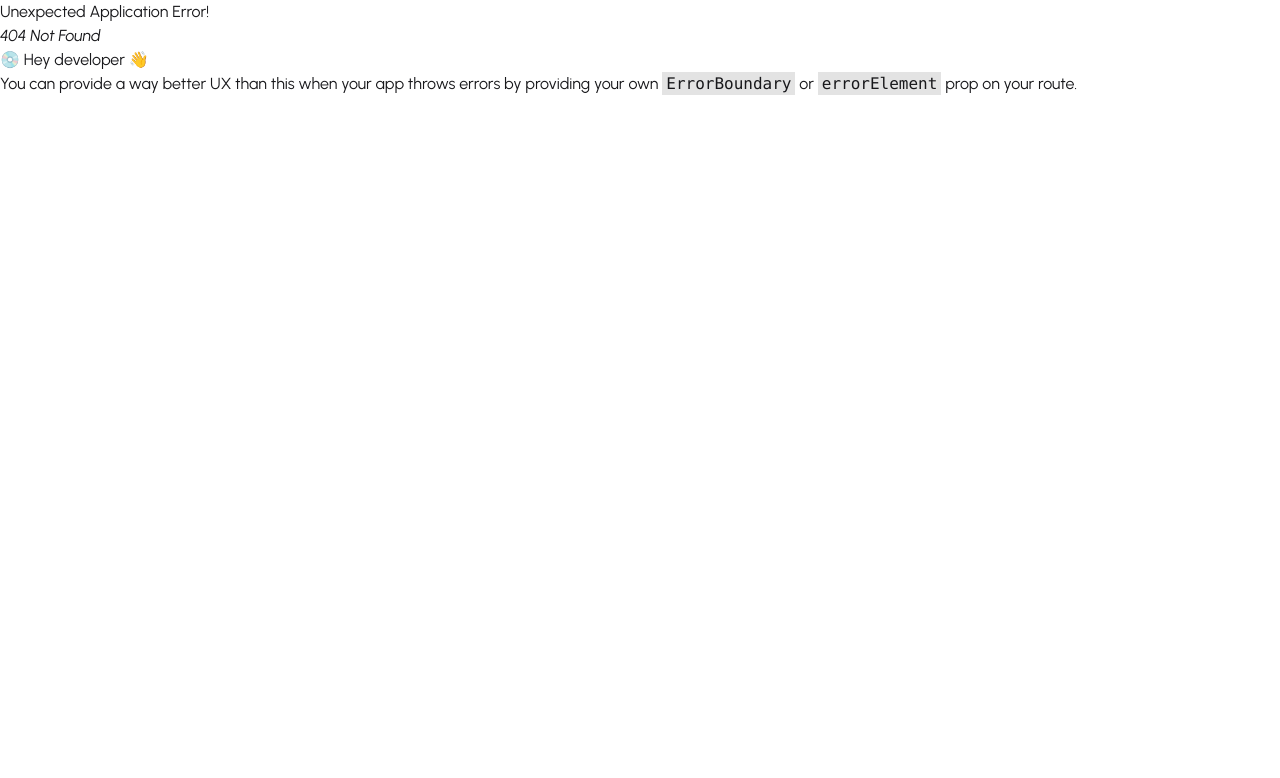
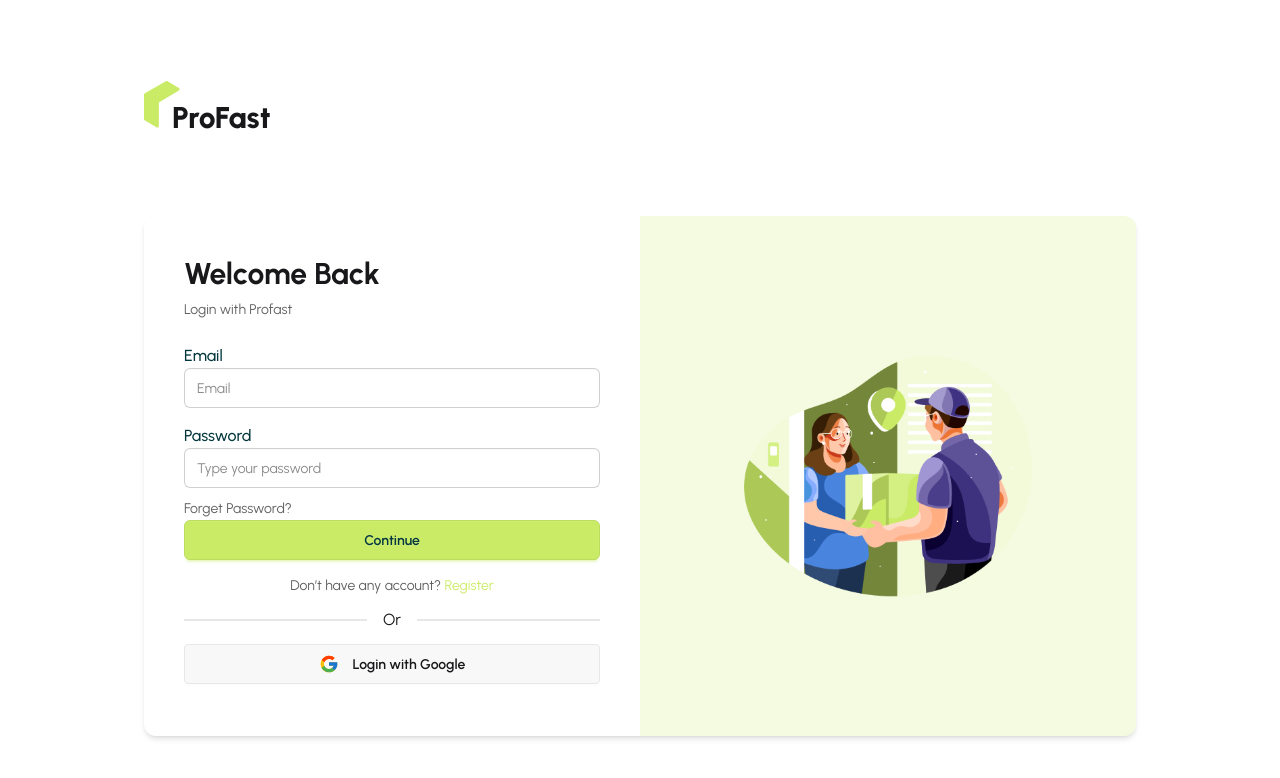
Before and after one commit to omarfaruk-dev/pro-fast-client, a React (Vite) app: page /login in a window 1280 px wide. Before the commit this address had no page. Shown: the top 778 px of the page. Built offline with nearby package versions, Linux system fonts and the light colour scheme.

Commit message:
login page and auth layout created

```diff
--- a/package.json
+++ b/package.json
@@ -15,6 +15,7 @@
     "react": "^19.1.0",
     "react-dom": "^19.1.0",
     "react-fast-marquee": "^1.6.5",
+    "react-hook-form": "^7.58.1",
     "react-icons": "^5.5.0",
     "react-responsive-carousel": "^3.2.23",
     "react-router": "^7.6.2",
--- /dev/null
+++ b/src/layouts/AuthLayout.jsx
@@ -0,0 +1,30 @@
+
+import authImg from '../../src/assets/authImage.png'
+import { Outlet } from 'react-router';
+import ProFastLogo from '../pages/Shared/ProFastLogo';
+
+const AuthLayout = () => {
+    return (
+        <div className='min-h-screen max-w-5xl mx-auto py-20 px-4'>
+        <ProFastLogo/>
+        <div className=" flex items-center justify-center bg-base-100 pt-20">
+            <div className="grid grid-cols-1 md:grid-cols-2 shadow-md rounded-xl overflow-hidden w-full max-w-5xl">
+                {/* Left Side: Form */}
+                <div>
+                    <Outlet />
+                </div>
+                {/* Right Side: Illustration */}
+                <div className="bg-secondary/20 flex items-center justify-center py-30">
+                    <img
+                        src={authImg} // Replace with your actual image path or use import
+                        alt="Delivery Illustration"
+                        className="w-full max-w-sm"
+                    />
+                </div>
+            </div>
+        </div>
+        </div>
+    );
+};
+
+export default AuthLayout;
--- /dev/null
+++ b/src/pages/Authentication/Login.jsx
@@ -0,0 +1,65 @@
+
+import { useForm } from "react-hook-form";
+import { FcGoogle } from "react-icons/fc";
+import { Link } from "react-router";
+
+const Login = () => {
+    const { register, handleSubmit, formState: { errors } } = useForm();
+
+    const onSubmit = (data) => {
+        console.log(data);
+    };
+
+
+
+    return (
+        <div className="">
+            <div className="bg-white p-10">
+                <h2 className="text-3xl font-bold mb-2">Welcome Back</h2>
+                <p className="text-sm text-accent mb-6">Login with Profast</p>
+                <form onSubmit={handleSubmit(onSubmit)}>
+                    {/* Email Input */}
+                    <div className=" mb-4">
+                        <label className="label">
+                            <span className="label-text text-primary font-medium">Email</span>
+                        </label>
+                        <input type="email" {...register("email")} placeholder="Email" className="input input-bordered w-full rounded-md focus:outline-none focus:ring-1 focus:ring-secondary" />
+                    </div>
+                    {/* Password Input */}
+                    <div className=" mb-2">
+                        <label className="label">
+                            <span className="label-text text-primary font-medium">Password</span>
+                        </label>
+                        <input type="password" {...register("password", { required: true, minLength: 6 })} placeholder="Type your password" className="input input-bordered w-full rounded-md focus:outline-none focus:ring-1 focus:ring-secondary" />
+                        {
+                            errors.password?.type === "required" && <p className="text-red-500 text-sm mt-1">Password is required</p>
+                        }
+                        {
+                            errors.password?.type === "minLength" && <p className="text-red-500 text-sm mt-1">Password must be at least 6 characters or longer</p>
+                        }
+                    </div>
+
+                    <Link to="/forget-password" className="text-sm text-accent mb-4 cursor-pointer hover:underline">
+                        Forget Password?
+                    </Link>
+
+                    <button className="btn btn-secondary w-full rounded-md text-primary font-semibold mb-4">
+                        Continue
+                    </button>
+
+                    <div className="text-sm text-accent text-center">
+                        Don’t have any account? <span className="text-secondary hover:underline cursor-pointer">Register</span>
+                    </div>
+
+                    <div className="divider my-4">Or</div>
+
+                    <button className="btn w-full bg-base-200 hover:bg-base-300">
+                        <FcGoogle className="text-xl mr-2" /> Login with Google
+                    </button>
+                </form>
+            </div>
+        </div>
+    );
+};
+
+export default Login;
--- a/src/router/router.jsx
+++ b/src/router/router.jsx
@@ -1,6 +1,8 @@
 import { createBrowserRouter } from "react-router";
 import RootLayout from "../layouts/RootLayout";
 import Home from "../pages/Home/Home/Home";
+import AuthLayout from "../layouts/AuthLayout";
+import Login from "../pages/Authentication/Login";
 
 export const router = createBrowserRouter([
   {
@@ -13,4 +15,14 @@ export const router = createBrowserRouter([
       }
     ]
   },
+  {
+    path: '/',
+    Component: AuthLayout,
+    children: [
+      {
+        path: 'login',
+        Component: Login,
+      }
+    ]
+  }
 ]);
```
Also changed, not shown: 1 other file (tests, documents, lock files or other folders).
